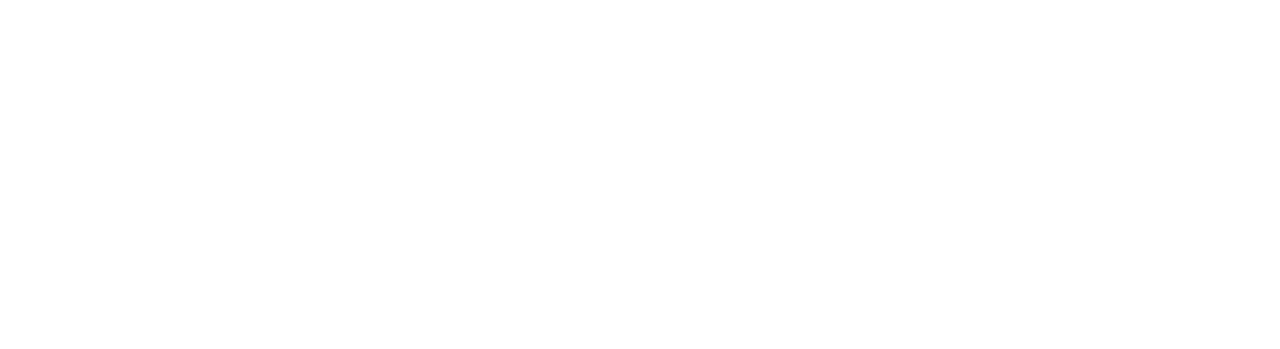
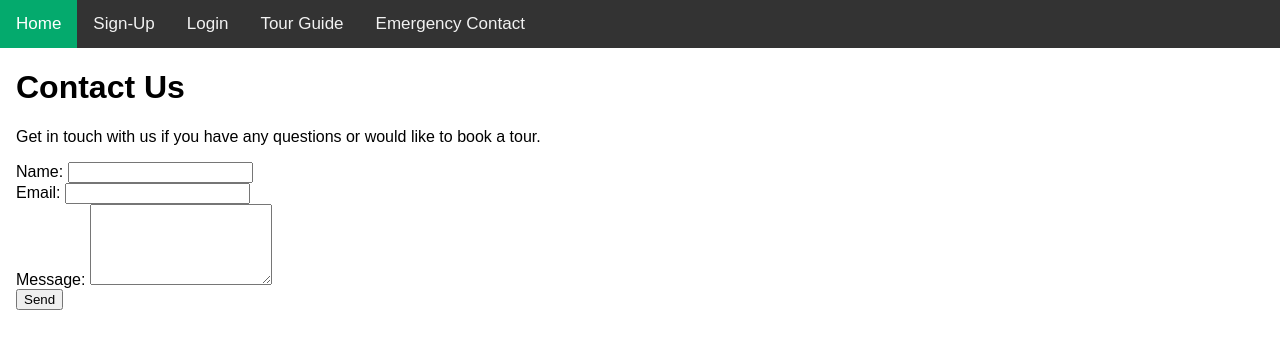
Before and after one commit to DM-Hasibul-Islam/GuideBard, a Django app: page /contacts/ in a window 1280 px wide. Before the commit the part shown is empty. Shown: the top 349 px of the page. Run offline with Django 4.2, Linux system fonts and the light colour scheme.

Commit message:
Update contacts.html

```diff
--- a/guideBardApp/templates/contacts.html
+++ b/guideBardApp/templates/contacts.html
@@ -1,10 +1,22 @@
-<!DOCTYPE html>
-<html lang="en">
-<head>
-    <meta charset="UTF-8">
-    <title>Title</title>
-</head>
-<body>
+{% extends 'base.html' %}
 
-</body>
-</html>
+{% block content %}
+<h1>Contact Us</h1>
+<p>Get in touch with us if you have any questions or would like to book a tour.</p>
+<form method="post">
+    {% csrf_token %}
+    <div class="form-group">
+        <label for="name">Name:</label>
+        <input type="text" name="name" id="name" class="form-control" required>
+    </div>
+    <div class="form-group">
+        <label for="email">Email:</label>
+        <input type="email" name="email" id="email" class="form-control" required>
+    </div>
+    <div class="form-group">
+        <label for="message">Message:</label>
+        <textarea name="message" id="message" class="form-control" rows="5" required></textarea>
+    </div>
+    <button type="submit" class="btn btn-primary">Send</button>
+</form>
+{% endblock %}
```
